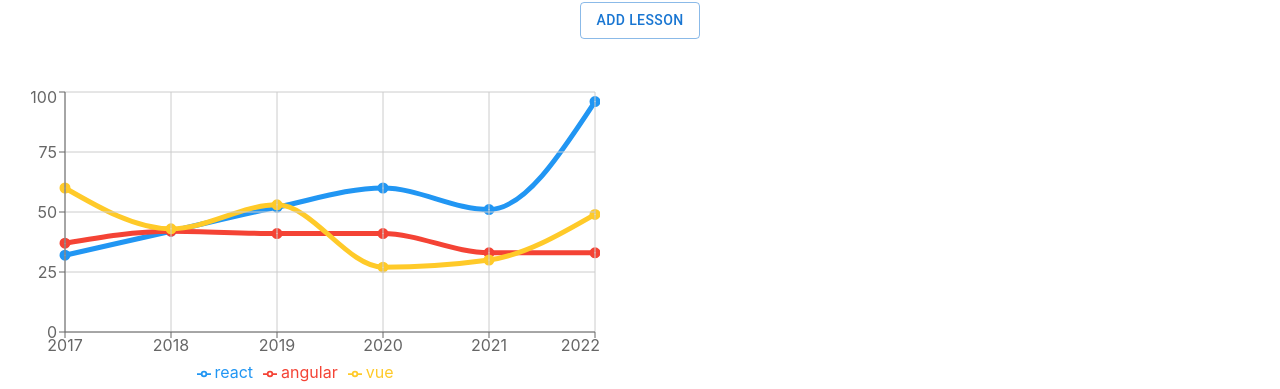
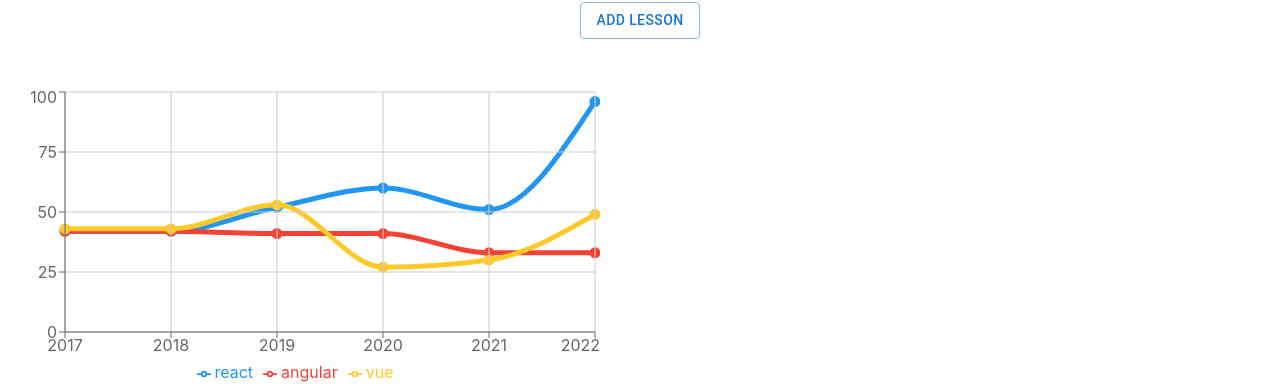
Before and after one commit to malyuk/emo-detective-fe, a React (Create React App) app: page /TeacherDashboard in a window 1280 px wide. Shown: the part 381-770 px from the top of the page. Built offline with nearby package versions, Linux system fonts and the light colour scheme; no server answers.

Commit message:
data from API

```diff
--- a/src/LineChart.js
+++ b/src/LineChart.js
@@ -1,26 +1,52 @@
-import { Line, LineChart, CartesianGrid, XAxis, YAxis, Tooltip, Legend } from 'recharts';
+import React, { useEffect, useState } from "react";
+import {
+  Line,
+  LineChart,
+  CartesianGrid,
+  XAxis,
+  YAxis,
+  Tooltip,
+  Legend,
+} from "recharts";
 
 const data = [
-  { name: "2017", react: 32, angular: 37, vue: 60 },
-  { name: "2018", react: 42, angular: 42, vue: 43 },
-  { name: "2019", react: 52, angular: 41, vue: 53 },
-  { name: "2020", react: 60, angular: 41, vue: 27 },
-  { name: "2021", react: 51, angular: 33, vue: 30 },
-  { name: "2022", react: 96, angular: 33, vue: 49 },
+  { Time: "2017", react: 42, angular: 42, vue: 43 },
+  { Time: "2018", react: 42, angular: 42, vue: 43 },
+  { Time: "2019", react: 52, angular: 41, vue: 53 },
+  { Time: "2020", react: 60, angular: 41, vue: 27 },
+  { Time: "2021", react: 51, angular: 33, vue: 30 },
+  { Time: "2022", react: 96, angular: 33, vue: 49 },
 ];
 
-export default function Chart() {
+export default function Chart(lesson) {
+  const [chart, setChart] = useState([]);
+  useEffect(() => {
+    fetch(
+      `https://emo-detective-be.ue.r.appspot.com/stats/lesson/etNqwBwosOWg8nFKnr0g`
+    )
+      .then((response) => response.json())
+      .then((data) => {
+        setChart(data);
+        console.log(data, "here");
+      })
+      .catch(alert);
+  }, [lesson]);
 
   return (
     <LineChart width={600} height={300} data={data}>
       <Line type="monotone" dataKey="react" stroke="#2196F3" strokeWidth={5} />
-      <Line type="monotone" dataKey="angular" stroke="#F44335" strokeWidth={5} />
+      <Line
+        type="monotone"
+        dataKey="angular"
+        stroke="#F44335"
+        strokeWidth={5}
+      />
       <Line type="monotone" dataKey="vue" stroke="#FFCA29" strokeWidth={5} />
       <CartesianGrid stroke="#ccc" />
-      <XAxis dataKey="name" />
+      <XAxis dataKey="Time" />
       <YAxis />
       <Tooltip />
       <Legend />
     </LineChart>
-  )
+  );
 }
```
